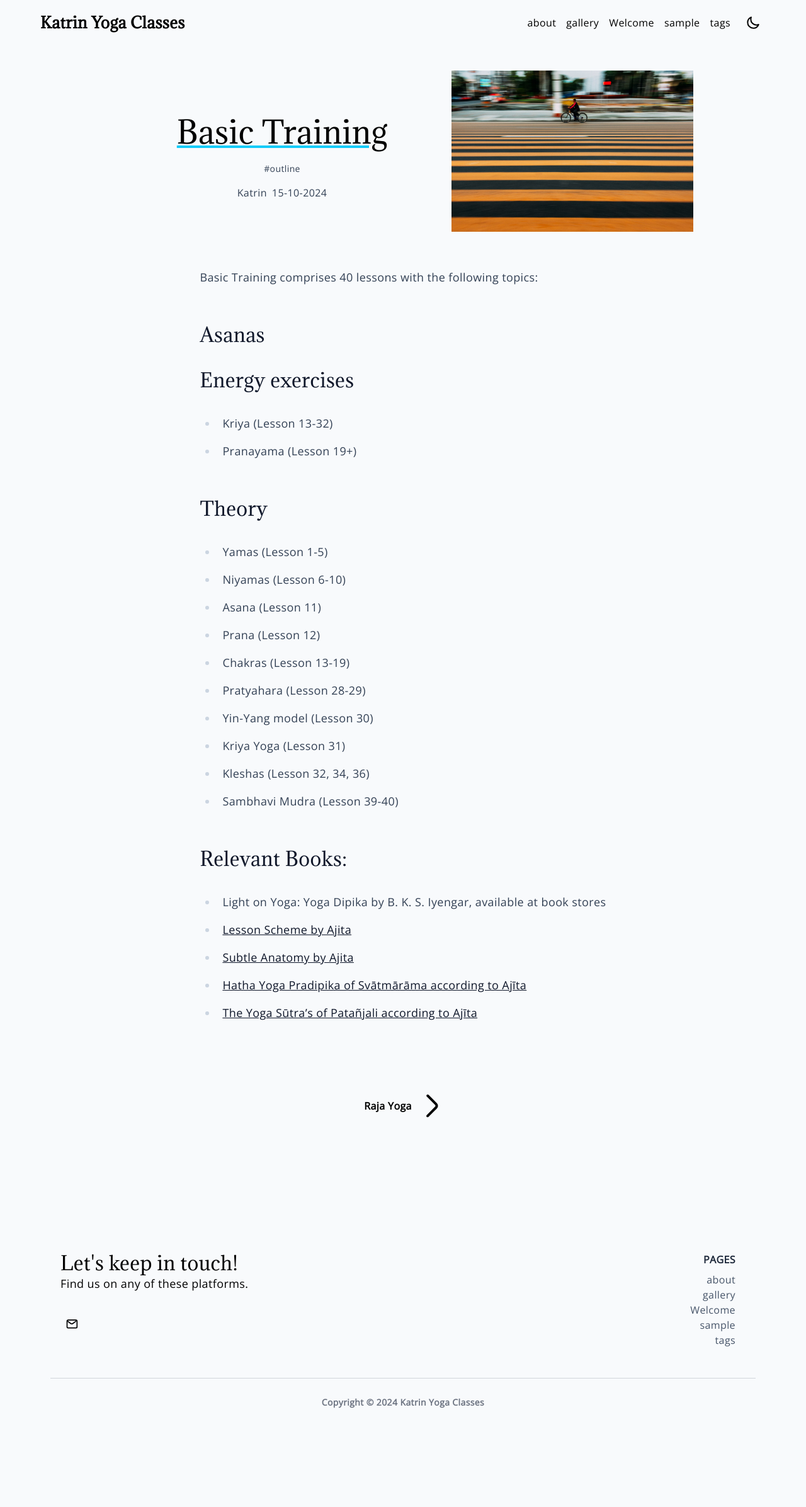
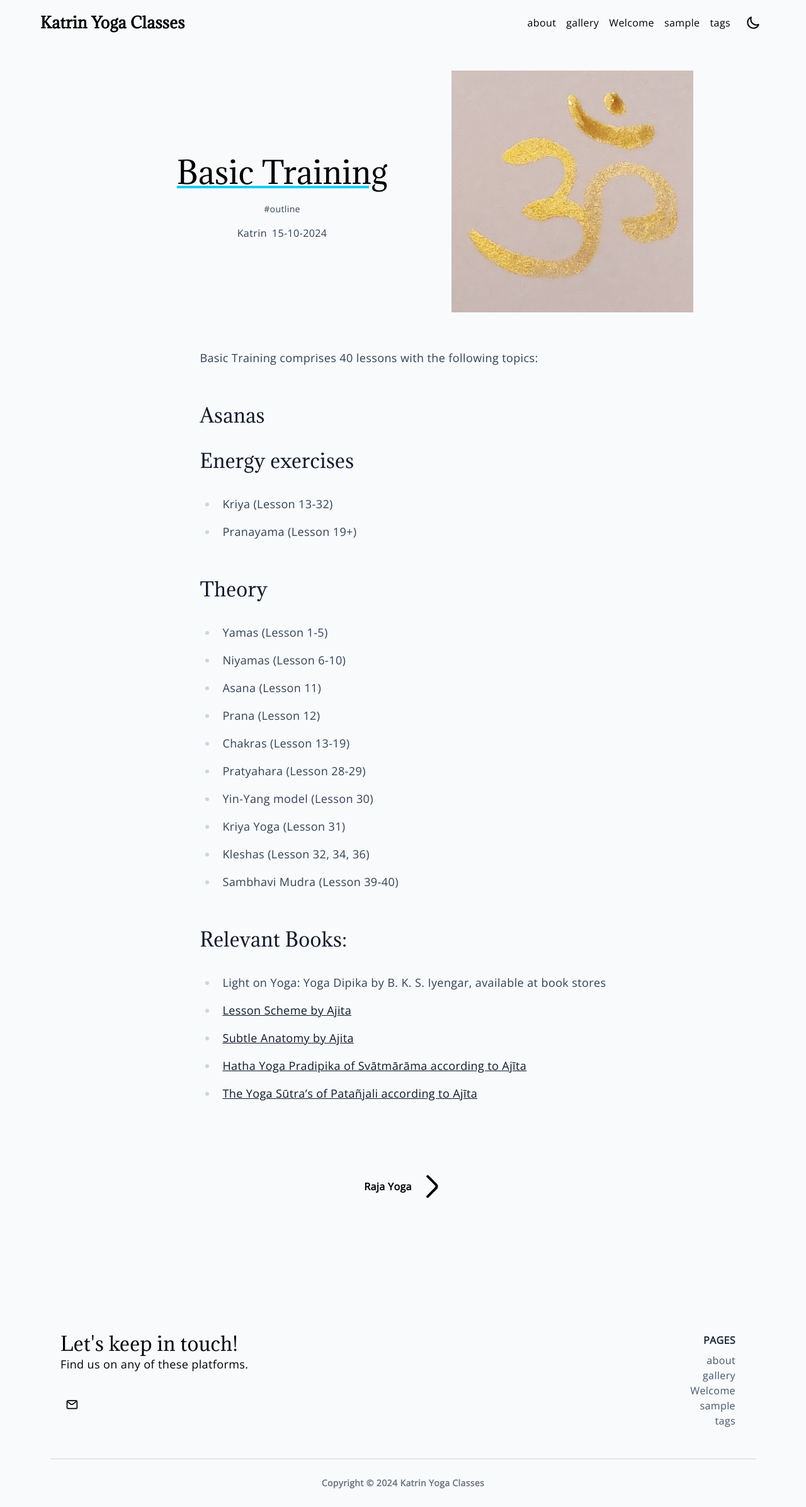
Before and after one commit to katrin-yoga-classes/wind, a Jekyll site: the page built from _posts/2024-10-15-basictraining.md, in a window 1280 px wide. Shown: the whole page at 63% size. Built offline with Jekyll 4.4.1, drawn with Linux system fonts in a browser that asks for light colours; before the commit the page ends 2265 px from its top, so only the background shows below that.

Commit message:
Test image

```diff
--- a/_posts/2024-10-15-basictraining.md
+++ b/_posts/2024-10-15-basictraining.md
@@ -1,7 +1,7 @@
 ---
 layout: post
 title: 'Basic Training'
-image: /assets/images/example4.jpg
+image: /assets/images/Yoga_om.jpg
 tags:
   - outline
 pin: true
```
Also changed, not shown: assets/images/Yoga_om.jpg (renamed from assets/images/20241016_103711.jpg).
